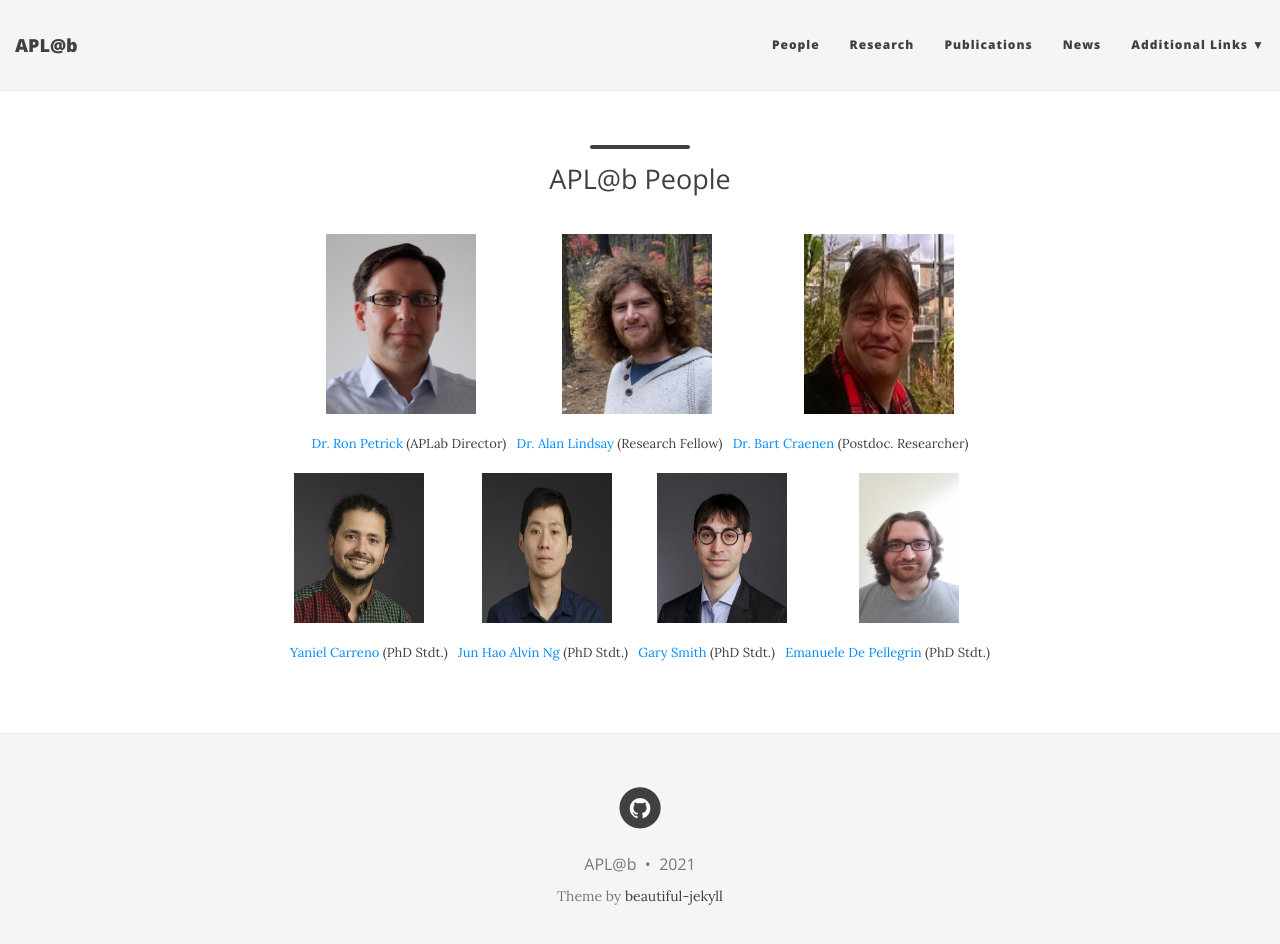
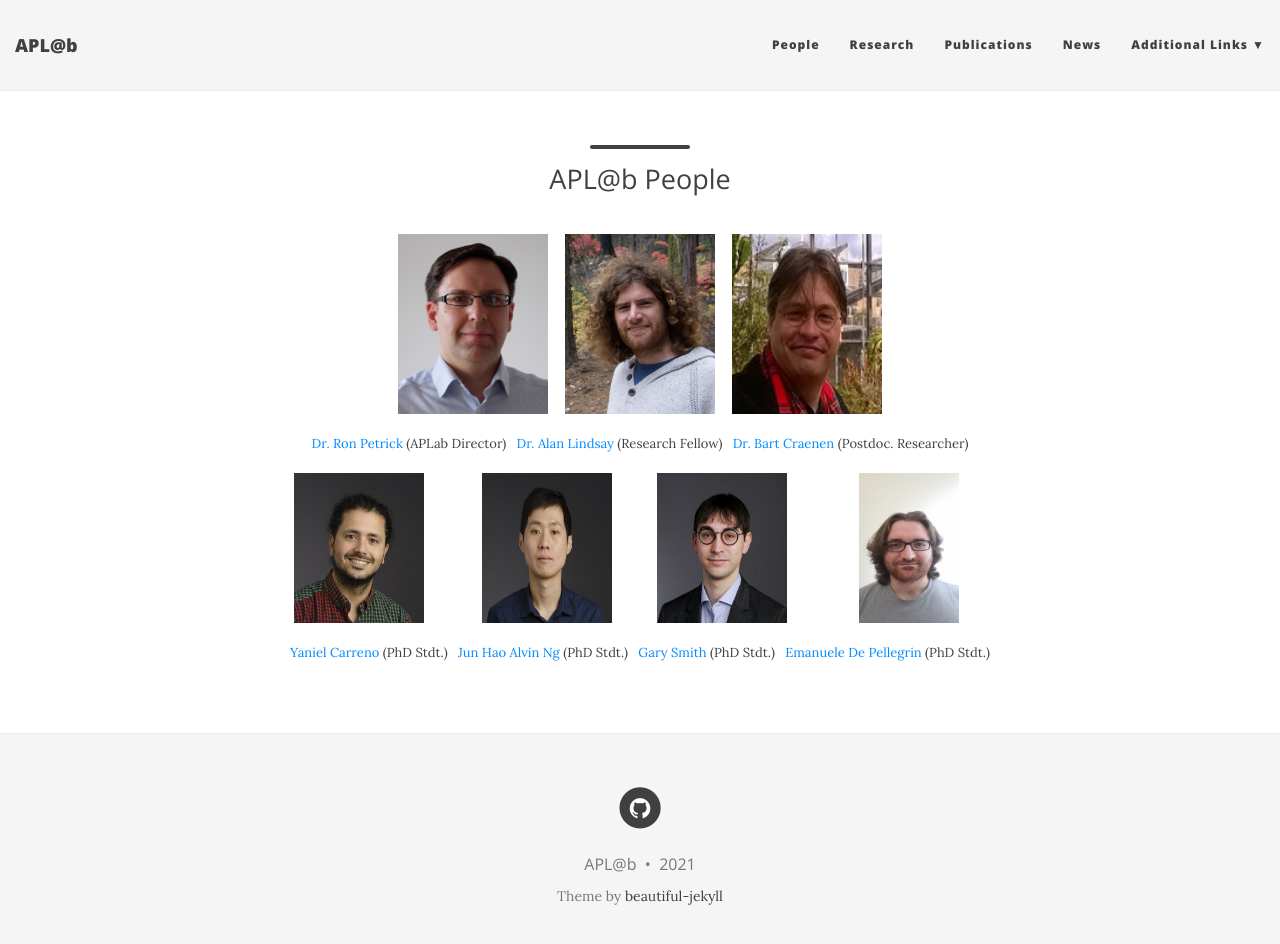
Before and after one commit to aplab2020/aplab2020.github.io, a Jekyll site: the page built from people.md, in a window 1280 px wide and 957 px high. Shown: the top 944 px of the window. Built offline with Jekyll 4.4.1, drawn with Linux system fonts in a browser that asks for light colours; nearby versions of some CDN libraries.

Commit message:
Update people.md

```diff
--- a/people.md
+++ b/people.md
@@ -7,7 +7,9 @@
 
 
 
-<p align="center"> <img src="/img/ron.jpg" align="center" width="150" height="180">   &nbsp; &nbsp;  &nbsp; &nbsp;  &nbsp;  &nbsp; &nbsp; &nbsp;  &nbsp; &nbsp;  &nbsp; &nbsp;  <img src="/img/alan.jpg" align="center" width="150" height="180">  &nbsp;  &nbsp;  &nbsp; &nbsp; &nbsp;  &nbsp; &nbsp;  &nbsp; &nbsp;  &nbsp; &nbsp; &nbsp;  &nbsp; <img src="/img/bart.jpg" align="center" width="150" height="180"> </p>
+<p align="center"> <img src="/img/ron.jpg" align="center" width="150" height="180">   &nbsp; &nbsp;
+                   <img src="/img/alan.jpg" align="center" width="150" height="180">  &nbsp;  &nbsp;
+                   <img src="/img/bart.jpg" align="center" width="150" height="180"> </p>
 
 <p align="center">
 <a href="http://homepages.inf.ed.ac.uk/rpetrick/" style="float: ;">Dr. Ron Petrick</a> (APLab Director) &nbsp;
```
